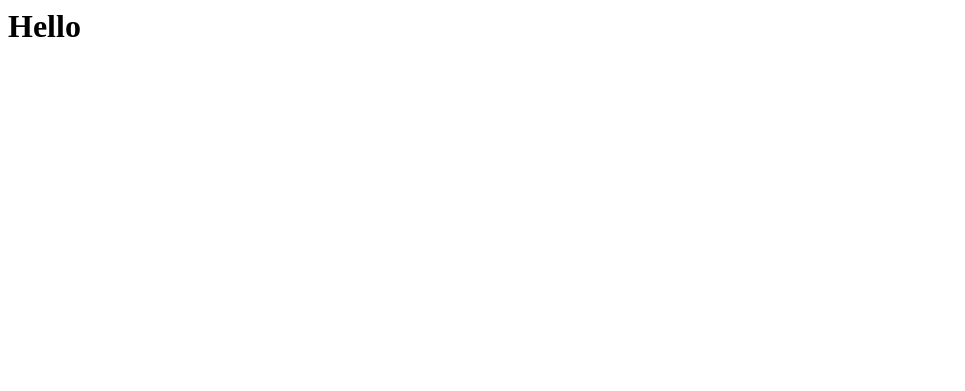
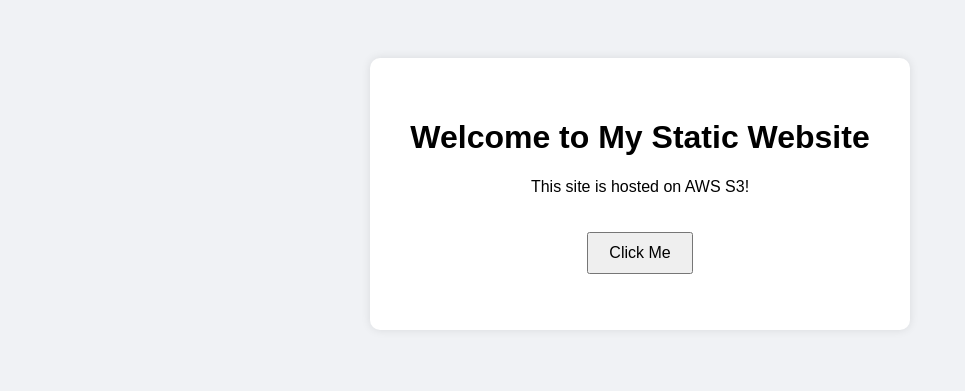
Before and after one commit to sandip-prana/staticwebsite, a plain HTML site: page index.html in a window 1280 px wide. Shown: the whole page, without its empty margins (0-965 px from the left). Drawn offline with Linux system fonts and the light colour scheme.

Commit message:
first commit

```diff
--- a/index.html
+++ b/index.html
@@ -1 +1,18 @@
-<h1>Hello</h1>
+<!DOCTYPE html>
+<html lang="en">
+<head>
+  <meta charset="UTF-8" />
+  <meta name="viewport" content="width=device-width, initial-scale=1.0"/>
+  <title>My Static Website</title>
+  <link rel="stylesheet" href="styles.css" />
+</head>
+<body>
+  <div class="container">
+    <h1>Welcome to My Static Website</h1>
+    <p>This site is hosted on AWS S3!</p>
+    <button onclick="showMessage()">Click Me</button>
+    <p id="message"></p>
+  </div>
+  <script src="script.js"></script>
+</body>
+</html>
--- /dev/null
+++ b/script.js
@@ -0,0 +1,3 @@
+function showMessage() {
+  document.getElementById("message").textContent = "Hello from JavaScript!";
+}
--- /dev/null
+++ b/styles.css
@@ -0,0 +1,21 @@
+body {
+  font-family: Arial, sans-serif;
+  background-color: #f0f2f5;
+  text-align: center;
+  padding: 50px;
+}
+
+.container {
+  background: white;
+  padding: 40px;
+  border-radius: 10px;
+  box-shadow: 0 0 10px rgba(0,0,0,0.1);
+  display: inline-block;
+}
+
+button {
+  padding: 10px 20px;
+  font-size: 16px;
+  margin-top: 20px;
+  cursor: pointer;
+}
```
Also changed, not shown: error.html (added, +23 -0 lines).
